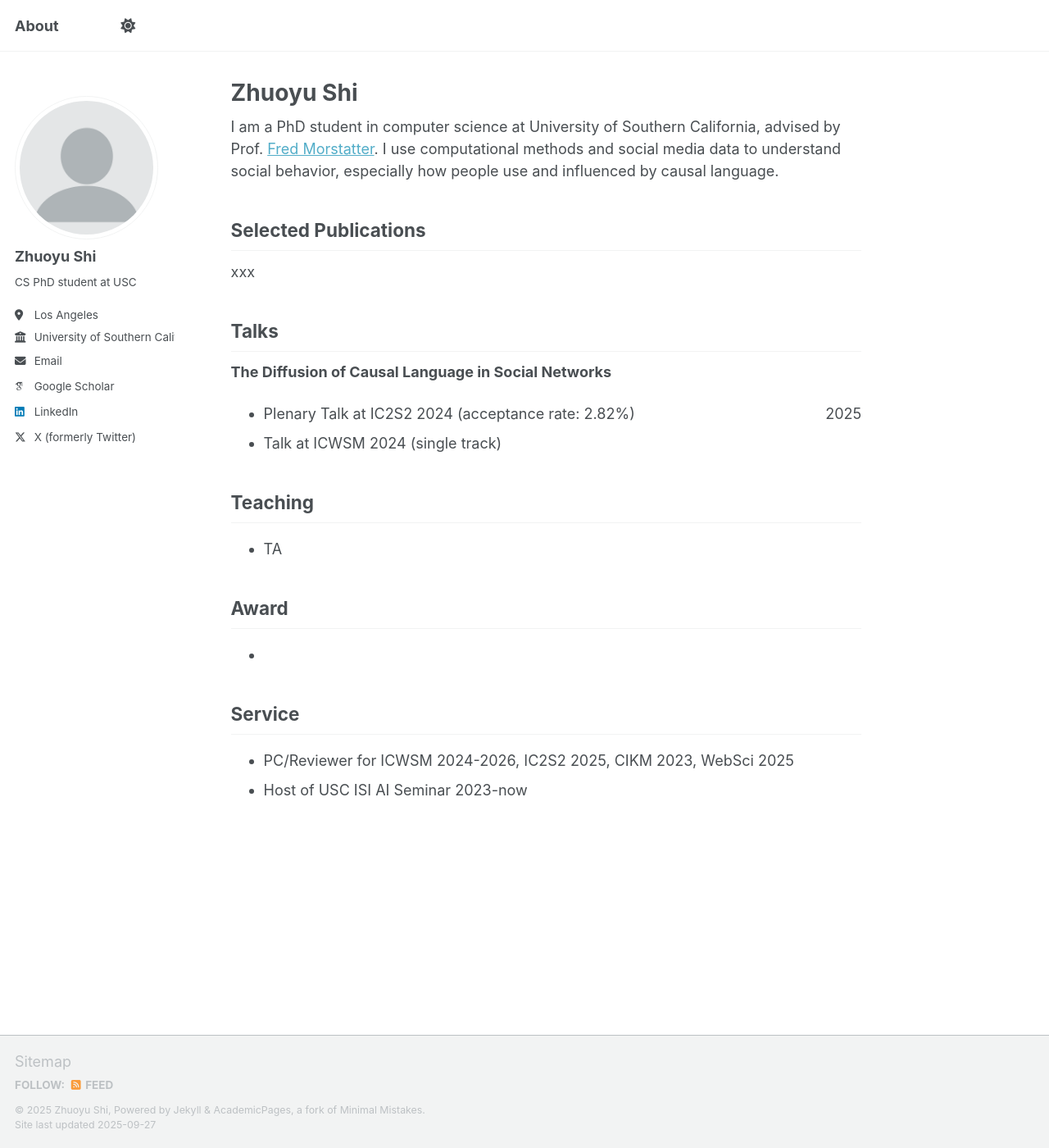
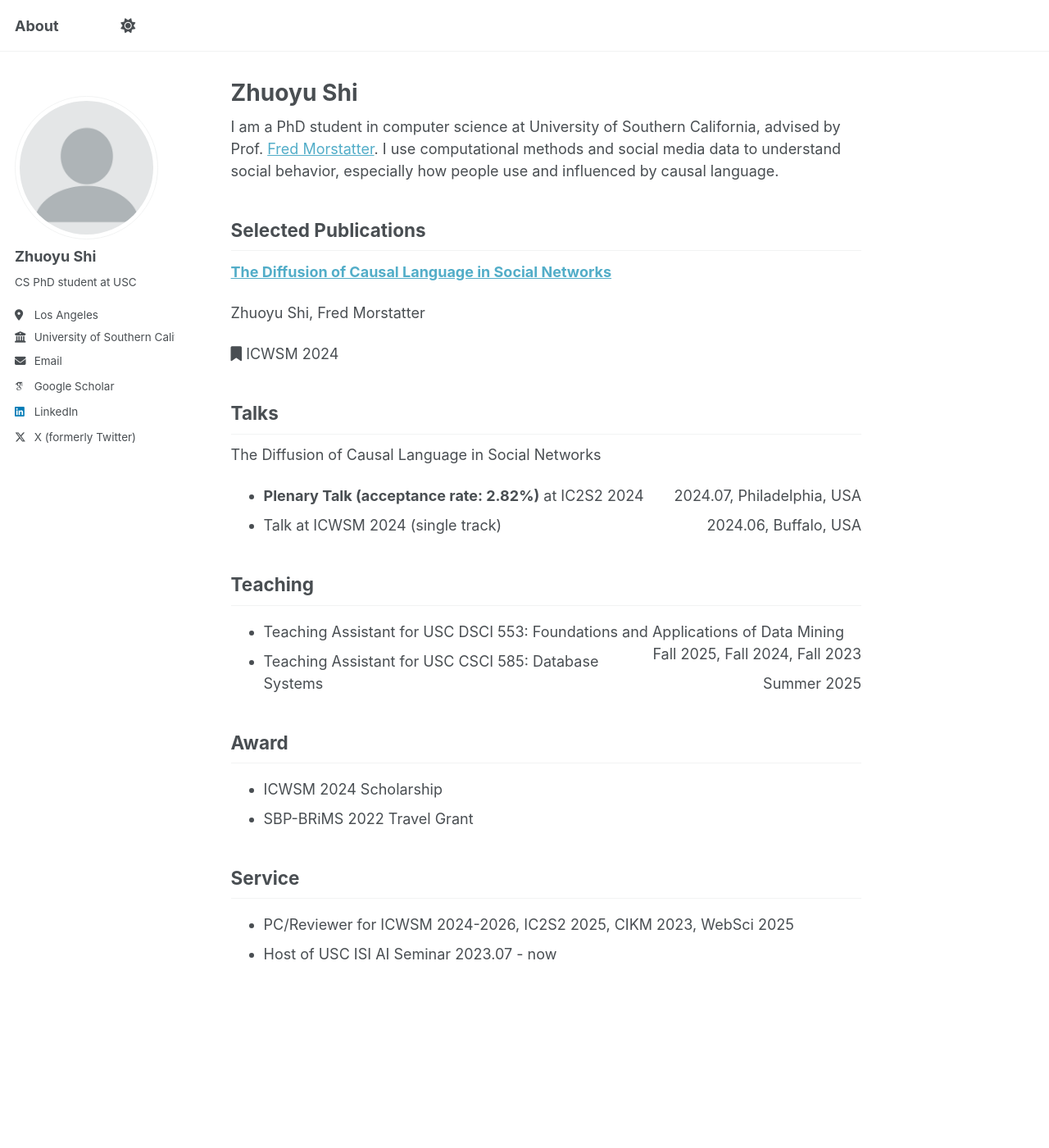
Before and after one commit to ZhuoyuShiii/zhuoyushiii.github.io, a Jekyll site: the page built from _pages/about.md, in a window 1280 px wide and 1400 px high. Shown: the whole window at 82% size. Built offline with Jekyll 4.4.1, drawn with Linux system fonts in a browser that asks for light colours; some web fonts are replaced; a script that is not in the unit is left out.

Commit message:
Update about.md

```diff
--- a/_pages/about.md
+++ b/_pages/about.md
@@ -11,22 +11,26 @@ I am a PhD student in computer science at University of Southern California, adv
 
 
 ## Selected Publications
-xxx
-[]()
+[**The Diffusion of Causal Language in Social Networks**](https://ojs.aaai.org/index.php/ICWSM/article/view/31399)
 
+Zhuoyu Shi, Fred Morstatter
+
+<i class="fa-regular fa-bookmark"></i> ICWSM 2024
 
 ## Talks
-**The Diffusion of Causal Language in Social Networks**
-- Plenary Talk at IC2S2 2024 (acceptance rate: 2.82%) <span style="float:right;">2025</span>
-- Talk at ICWSM 2024 (single track)
+The Diffusion of Causal Language in Social Networks
+- **Plenary Talk (acceptance rate: 2.82%)** at IC2S2 2024 <span style="float:right;">2024.07, Philadelphia, USA</span>
+- Talk at ICWSM 2024 (single track) <span style="float:right;">2024.06, Buffalo, USA</span>
 
 ## Teaching
-* TA
+* Teaching Assistant for USC DSCI 553: Foundations and Applications of Data Mining <span style="float:right;">Fall 2025, Fall 2024, Fall 2023</span>
+* Teaching Assistant for USC CSCI 585: Database Systems <span style="float:right;">Summer 2025</span>
 
 
 ## Award
-*
+* ICWSM 2024 Scholarship
+* SBP-BRiMS 2022 Travel Grant
 
 ## Service
 * PC/Reviewer for ICWSM 2024-2026, IC2S2 2025, CIKM 2023, WebSci 2025
-* Host of USC ISI AI Seminar 2023-now
+* Host of USC ISI AI Seminar 2023.07 - now
```
